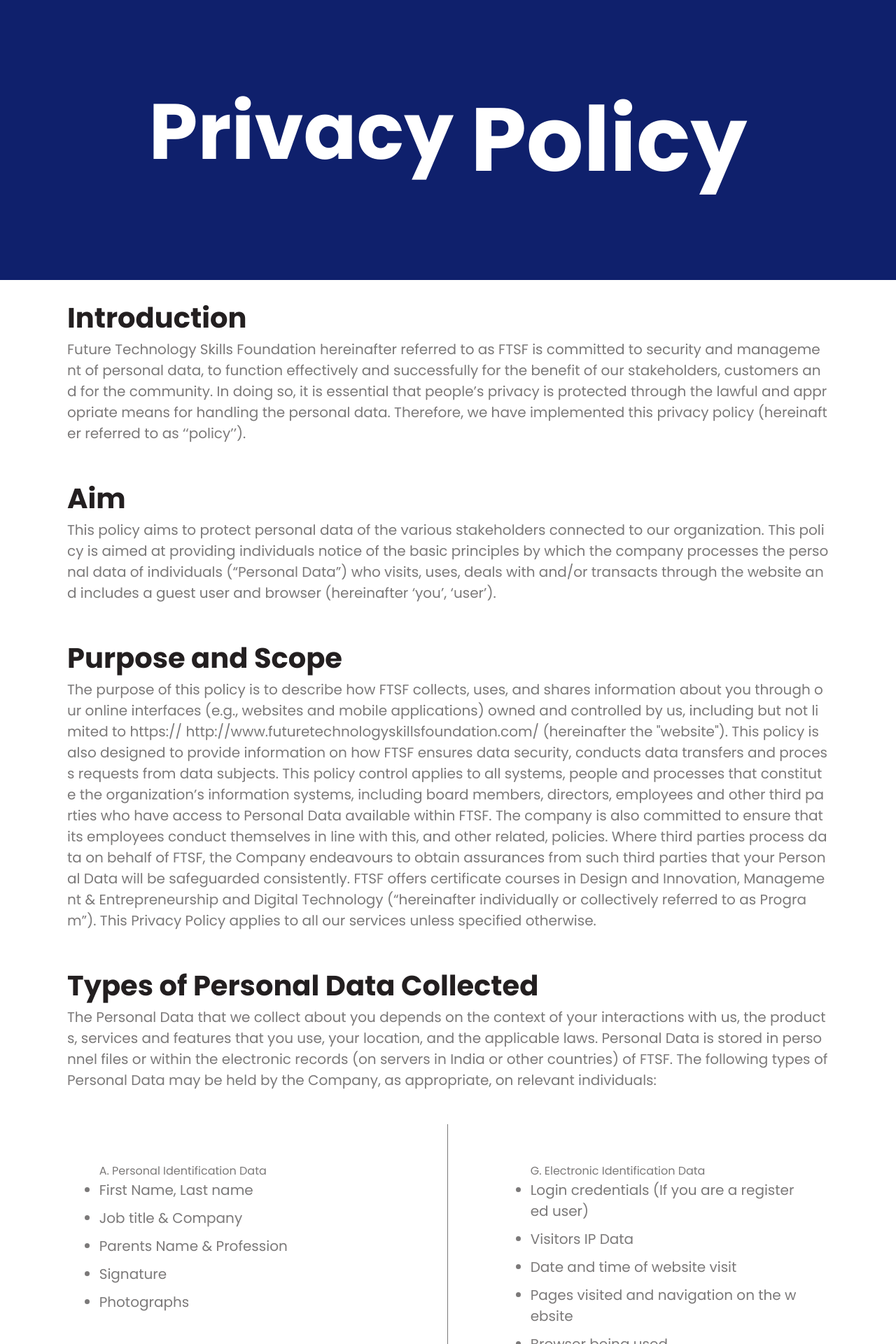
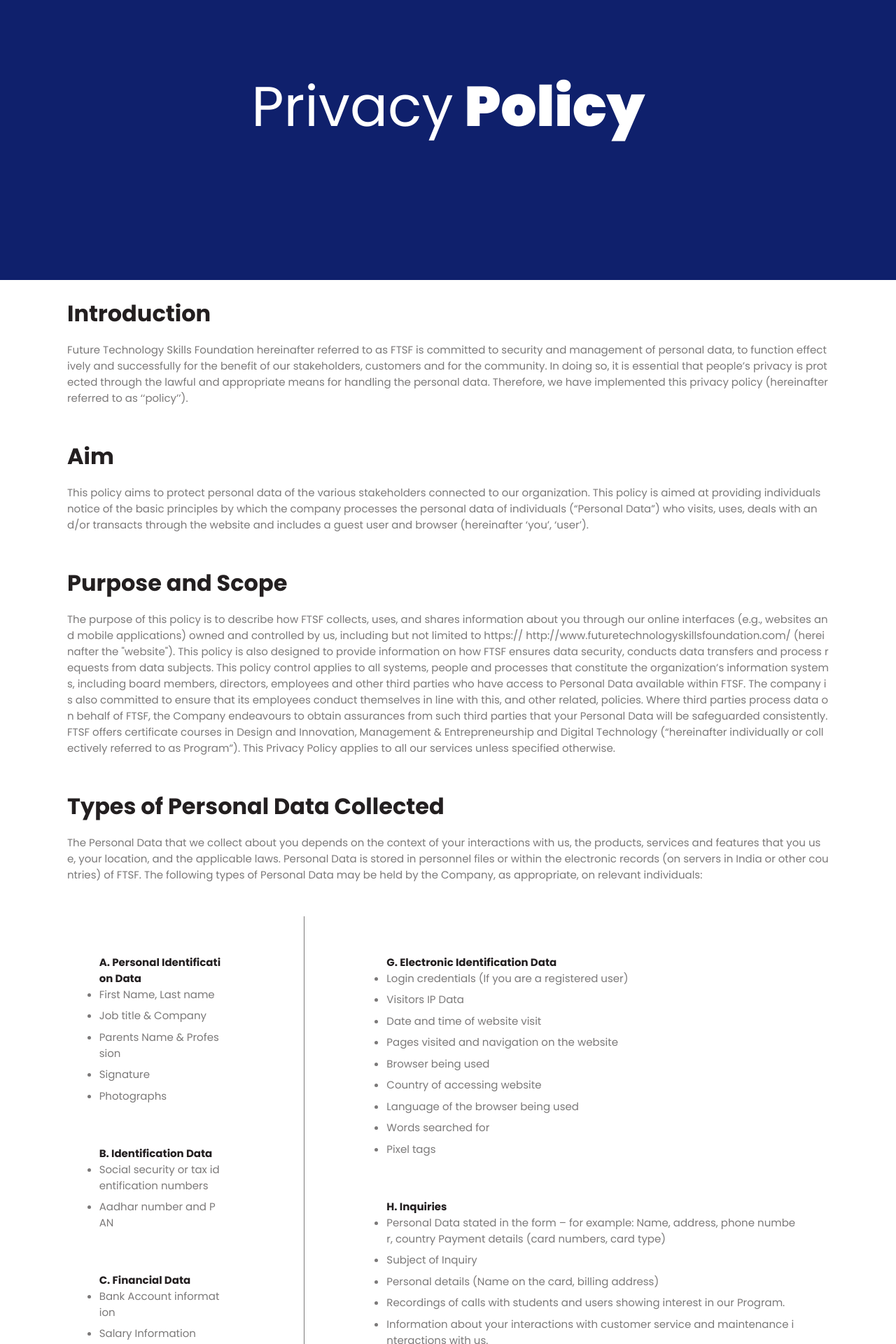
Before and after one commit to abhinaba900/privacy-policy-atlas-edge, a React (Create React App) app: page / in a window 1280 px wide. Shown: the top 1920 px of the page at 70% size. Built offline with nearby package versions, Linux system fonts and the light colour scheme.

Commit message:
bug fixed

```diff
--- a/src/App.css
+++ b/src/App.css
@@ -1,6 +1,22 @@
 /* Common styles for both desktop and mobile */
+@import url("https://fonts.googleapis.com/css2?family=Poppins:wght@200;300;400;500;600;700;800;900&display=swap");
 
-*{
+body {
+  --white: #ffffff;
+  --black: #231f20;
+  --black60: rgba(35, 31, 32, 0.6);
+  --D3D3D3: #d3d3d3;
+  --F3F3F3: #f3f3f3;
+  --00BED6: #00bed6;
+  --0075C9: #0075c9;
+  --071D49: #071d49;
+  --707070: #707070;
+  --70707066: #70707066;
+  --headerSpace: 6.313em;
+  --PO: "Poppins", sans-serif;
+  font-family: var(--PO);
+}
+* {
   margin: 0;
   padding: 0;
 }
@@ -14,12 +30,36 @@
   opacity: 1;
 }
 
-.privacy, .policy {
+.privacy,
+.policy {
   font-family: poppins;
   color: #ffffff;
   opacity: 1;
 }
-
+.common-banner-heading {
+  color: #231f20;
+  font-size: 7.1875em;
+  font-weight: 400;
+  letter-spacing: 0px;
+  line-height: 1.2;
+  margin: 0;
+  text-align: center;
+  position: absolute;
+  left: 50%;
+  vertical-align: middle;
+  transform: translate(-50%, -50%);
+  width: 100%;
+  max-width: 100%;
+  color: var(--white);
+  font-size: 5em;
+  line-height: 1.2;
+  max-width: 100%;
+  display: flex;
+  justify-content: center;
+  align-items: center;
+  vertical-align: middle;
+  gap: 0.2em;
+}
 .content-holder {
   top: 0;
   left: 0;
@@ -34,42 +74,22 @@
 .privacy {
   text-align: left;
   letter-spacing: 0;
-  font-size: 7rem;
+  font-size: 8rem;
 }
 
 .policy {
-  font-size: 8rem;
-  text-align: left;
+  font-family: var(--PO);
+  font-weight: 900;
+  color: var(--white);
 }
 
-.privacy-policy{
+.privacy-policy {
   display: flex;
   gap: 1em;
 }
-/* Mobile styles */
-@media screen and (min-width: 320px) and (max-width: 812px) {
-  .App-header {
-    height: 25em;
-    background: #0f206c 0% 0% no-repeat padding-box;
-  }
 
-  .content-holder {
-    height: auto;
-    background: #ffffff 0% 0% no-repeat padding-box;
-  }
-
-  .privacy, .policy {
-    text-align: center;
-  }
-
-  .privacy {
+@media screen and (max-width: 932px) {
+  .common-banner-heading {
     font-size: 3em;
   }
-
-  .policy {
-    font-size: 4em;
-  }
-  .privacy-policy{
-    flex-direction: column;
-  }
 }
--- a/src/App.js
+++ b/src/App.js
@@ -6,13 +6,14 @@
   return (
     <div className="App">
       <div className="App-header">
-        <h2 className="privacy-policy">
-          <span className="privacy">Privacy</span> <span className="policy">Policy</span>
+        <h2 className="common-banner-heading">
+          Privacy
+          <span className="policy">Policy</span>
         </h2>
       </div>
 
       <div className="content-holder">
-      <Introduction />
+        <Introduction />
       </div>
     </div>
   );
--- a/src/Components/Css/Introduction.css
+++ b/src/Components/Css/Introduction.css
@@ -30,19 +30,20 @@
 
 .heading-section {
   color: var(--headingColor);
-  font-size: 2.5em;
+  font-size: 2em;
   font-weight: 700;
+  margin-bottom: 0.5em;
 }
 
 .paragraph-section {
   color: var(--textColor);
-  font-size: 1.25em;
+  font-size: 0.938em;
   font-weight: 400;
 }
 
 ul > li {
   margin-bottom: 0.5em;
-  font-size: 1.25em;
+  font-size: 0.938em;
   color: var(--textColor);
 }
 ul {
@@ -52,7 +53,7 @@
 .unordered-list-section {
   color: var(--textColor);
   display: grid;
-  grid-template-columns: repeat(2, 1fr);
+  grid-template-columns: 1fr 2fr;
   padding: 1.5em;
 }
 
@@ -61,12 +62,16 @@
 }
 
 .we-do-not-collect-section {
-  font-size: 1.25em;
+  font-size: 0.938em;
   padding: 1.5em;
   color: var(--textColor);
-  text-align: center;
+  text-align: left;
+  margin: auto 4.5em;
 }
-
+.comon-heading-section-for-ul{
+  font-size: 0.938em;
+  color: var(--headingColor);
+}
 table {
   width: 100%;
   padding: 1.5em;
@@ -95,6 +100,12 @@
 td > ul > li {
   color: var(--textColor);
   font-size: 1em;
+}
+
+*::before,
+*::after {
+  margin: 0;
+  padding: 0;
 }
 
 td > ul {
--- a/src/Components/Introduction.jsx
+++ b/src/Components/Introduction.jsx
@@ -66,7 +66,10 @@
       <div className="unordered-list-section">
         <div id="border-right" className="text-container">
           <ul>
+            <h2 className="comon-heading-section-for-ul">
               A. Personal Identification Data
+            </h2>
+
             <li>First Name, Last name </li>
             <li>Job title & Company</li>
             <li>Parents Name & Profession</li>
@@ -74,19 +77,25 @@
             <li>Photographs</li>
           </ul>
           <ul>
+            <h2 className="comon-heading-section-for-ul">
               B. Identification Data
+            </h2>
+
             <li>Social security or tax identification numbers</li>
             <li>Aadhar number and PAN</li>
           </ul>
           <ul>
-            C. Financial Data
+            <h2 className="comon-heading-section-for-ul">C. Financial Data</h2>
             <li>Bank Account information </li>
             <li>Salary Information</li>
             <li>Payment gateway account details</li>
             <li>E-wallet account details</li>
           </ul>
           <ul>
+            <h2 className="comon-heading-section-for-ul">
               D. Personal Characteristics
+            </h2>
+
             <li>Age </li>
             <li>Gender</li>
             <li>Date of Birth</li>
@@ -95,13 +104,16 @@
             <li>Caste</li>
           </ul>
           <ul>
-            E. Contact Data
+            <h2 className="comon-heading-section-for-ul">E. Contact Data</h2>
             <li>Postal address </li>
             <li>Email address</li>
             <li>Phone number</li>
           </ul>
           <ul>
+            <h2 className="comon-heading-section-for-ul">
               F. Education and Recruitment Data
+            </h2>
+
             <li>Educational qualification(s) </li>
             <li>Working goals</li>
             <li>Post-qualification experience</li>
@@ -109,7 +121,10 @@
         </div>
         <div className="text-container">
           <ul>
+            <h2 className="comon-heading-section-for-ul">
               G. Electronic Identification Data
+            </h2>
+
             <li>Login credentials (If you are a registered user) </li>
             <li>Visitors IP Data</li>
             <li>Date and time of website visit</li>
@@ -121,7 +136,8 @@
             <li>Pixel tags</li>
           </ul>
           <ul>
-            H. Inquiries
+            <h2 className="comon-heading-section-for-ul">H. Inquiries</h2>
+
             <li>
               Personal Data stated in the form – for example: Name, address,
               phone number, country Payment details (card numbers, card type)
@@ -138,7 +154,10 @@
             </li>
           </ul>
           <ul>
+            <h2 className="comon-heading-section-for-ul">
               I. User Generated Data
+            </h2>
+
             <li>Projects and Assignments submitted Response</li>
             <li>Peer feedback and grading</li>
             <li>Program performance data</li>
@@ -153,12 +172,14 @@
             </li>
           </ul>
           <ul>
-            J. Marketing Data
+            <h2 className="comon-heading-section-for-ul">J. Marketing Data</h2>
             <li>Your preferences in receiving marketing information from us</li>
             <li>Your communication preferences</li>
           </ul>
           <ul>
+            <h2 className="comon-heading-section-for-ul">
               K. Behavioural Data
+            </h2>
             <li>
               Data inferred or assumed information relating to your behaviour
               and interests based on your online activity on our sites
@@ -654,9 +675,11 @@
           <table>
             <thead>
               <tr>
-                <th style={{width: "30%"}}>Recipients</th>
-                <th style={{width: "30%"}}>Category(ies) of Personal Data we share</th>
-                <th style={{width: "30%"}}>Why we share it</th>
+                <th style={{ width: "30%" }}>Recipients</th>
+                <th style={{ width: "30%" }}>
+                  Category(ies) of Personal Data we share
+                </th>
+                <th style={{ width: "30%" }}>Why we share it</th>
                 <th>Location(s)</th>
               </tr>
             </thead>
@@ -715,18 +738,15 @@
                   </ul>
                 </td>
                 <td>
-
                   <p>
-                      If you are taking a Program that is sponsored or paid for
-                      by your employer or a sponsor, or if you have availed a
-                      scholarship from a third-party scholarship provider, we
-                      may share your Personal Data and grades, evaluations or
-                      progress in the Program with your
-                      employer/sponsor/scholarship provider. This information
-                      may be shared at any time during the Program or
-                      afterwards.
+                    If you are taking a Program that is sponsored or paid for by
+                    your employer or a sponsor, or if you have availed a
+                    scholarship from a third-party scholarship provider, we may
+                    share your Personal Data and grades, evaluations or progress
+                    in the Program with your employer/sponsor/scholarship
+                    provider. This information may be shared at any time during
+                    the Program or afterwards.
                   </p>
-
                 </td>
                 <td>
                   <article>
@@ -754,20 +774,17 @@
                   </ul>
                 </td>
                 <td>
-
                   <p>
                     We provide access to or share your information with
                     operations and maintenance contractors and other third
                     parties who perform services on our behalf strictly on
                     confidential terms. They provide a variety of services to
                     us, including billing, sales, marketing, test proctoring,
-                      couriers, mentoring, recruitment consulting, product
-                      content and features, advertising, analytics, research,
-                      customer service, data storage, security, fraud
-                      prevention, credit facilities, payment processing and
-                      legal services
+                    couriers, mentoring, recruitment consulting, product content
+                    and features, advertising, analytics, research, customer
+                    service, data storage, security, fraud prevention, credit
+                    facilities, payment processing and legal services
                   </p>
-
                 </td>
                 <td>
                   <article>
```
Lines whose indentation alone changed are shown as unchanged.
